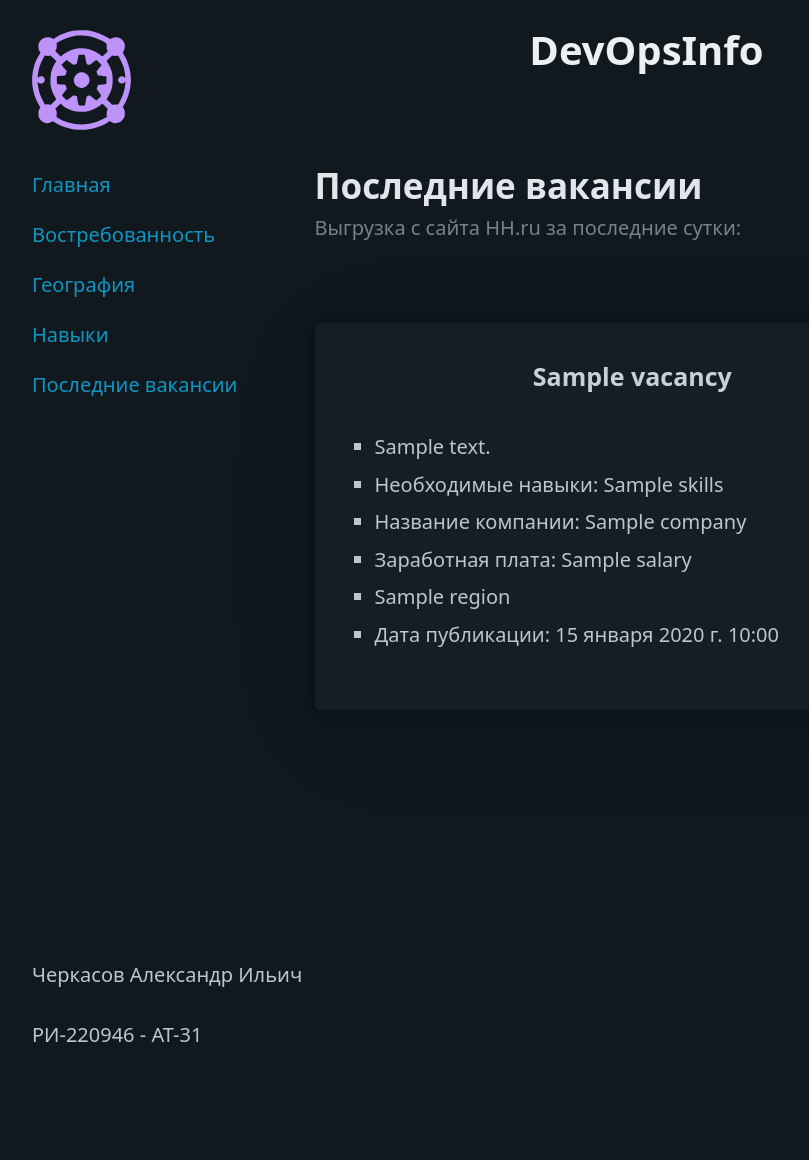
After one commit to stdfury/devopsinfo, a Django app: template templates/recent_vacancies.html in a window 1280 px wide. The commit adds this page. Shown: the whole page, without its empty margins (43-852 px from the left). Run offline with Django 5.2, Linux system fonts and the light colour scheme; the template is opened without the code that fills it: most values are stand-ins (such as "Sample title", 1, 10 or a date in 2020).

Commit message:
Полностью реализована страница с последними вакансиями

```diff
--- a/static/css/style.css
+++ b/static/css/style.css
@@ -2,7 +2,7 @@
     --pico-background-color: #282a36;
     --pico-color: #f8f8f2;
     --pico-primary: #8be9fd;
-
+    --pico-border-radius: 2rem;
 }
 
 .grid {
@@ -41,3 +41,14 @@ header {
 table {
     width: 50%;
 }
+
+.vacancy-card {
+    width: 75%;
+    padding-top: 35px;
+    padding-bottom: 30px;
+    margin-bottom: 30px;
+}
+
+.vacancy-card-header {
+    text-align: center;
+}
--- /dev/null
+++ b/templates/recent_vacancies.html
@@ -0,0 +1,82 @@
+<!DOCTYPE html>
+{% load static %}
+<html lang="ru" data-theme="dark">
+<head>
+    <meta charset="UTF-8">
+    <meta name="viewport" content="width=device-width, initial-scale=1">
+    <title>DevOpsInfo</title>
+    <link rel="stylesheet" href="https://cdn.jsdelivr.net/npm/@picocss/pico@next/css/pico.min.css"/>
+    <link rel="stylesheet" href="{% static 'css/style.css' %}">
+</head>
+<body>
+
+<header class="container header">
+    <nav>
+        <ul>
+            <li><img src="{% static 'img/logo.svg' %}" alt="alt" class="logo"></li>
+        </ul>
+        <ul>
+            <li><strong><h1>DevOpsInfo</h1>
+            </strong></li>
+        </ul>
+        <ul>
+            <li>
+            </li>
+        </ul>
+    </nav>
+</header>
+
+<main class="container">
+    <div class="grid">
+        <aside>
+            <nav class="col col-lg-2">
+                <ul>
+                    <li><a href="{% url 'main' %}">Главная</a></li>
+                    <li><a href="{% url 'demand' %}">Востребованность</a></li>
+                    <li><a href="{% url 'geography' %}">География</a></li>
+                    <li><a href="{% url 'skills' %}">Навыки</a></li>
+                    <li><a href="{% url 'recent_vacancies' %}">Последние вакансии</a></li>
+                </ul>
+            </nav>
+        </aside>
+        <section class="main-content">
+            <hgroup>
+                <h2>Последние вакансии</h2>
+                <h4>Выгрузка с сайта HH.ru за последние сутки:</h4>
+            </hgroup>
+            {% for vacancy in vacancies %}
+            <article class="vacancy-card">
+                <h4 class="vacancy-card-header">{{ vacancy.name }}</h4>
+                <ul>
+                    <li>
+                        {{ vacancy.desc }}
+                    </li>
+                    <li>
+                        Необходимые навыки: {{ vacancy.skills }}
+                    </li>
+                    <li>
+                        Название компании: {{ vacancy.company }}
+                    </li>
+                    <li>
+                        Заработная плата: {{ vacancy.salary }}
+                    </li>
+                    <li>
+                        {{ vacancy.region }}
+                    </li>
+                    <li>
+                        Дата публикации: {{ vacancy.date }}
+                    </li>
+                </ul>
+            </article>
+            {% endfor %}
+
+        </section>
+    </div>
+</main>
+
+<footer class="container">
+    <p>Черкасов Александр Ильич</p>
+    <p>РИ-220946 - АТ-31</p>
+</footer>
+</body>
+</html>
```
Also changed, not shown: info_pages/hh_parser.py (added, +82 -0 lines), info_pages/views.py (+7 -2 lines).
